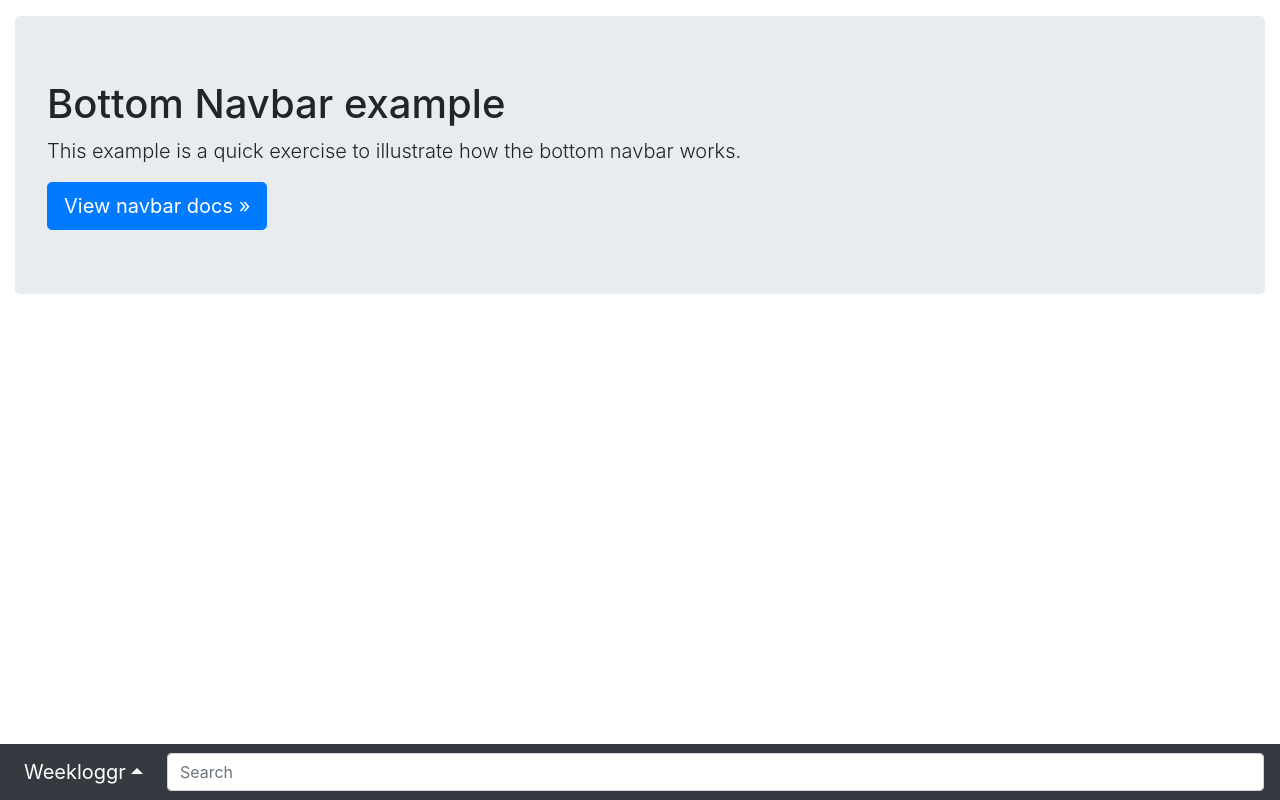
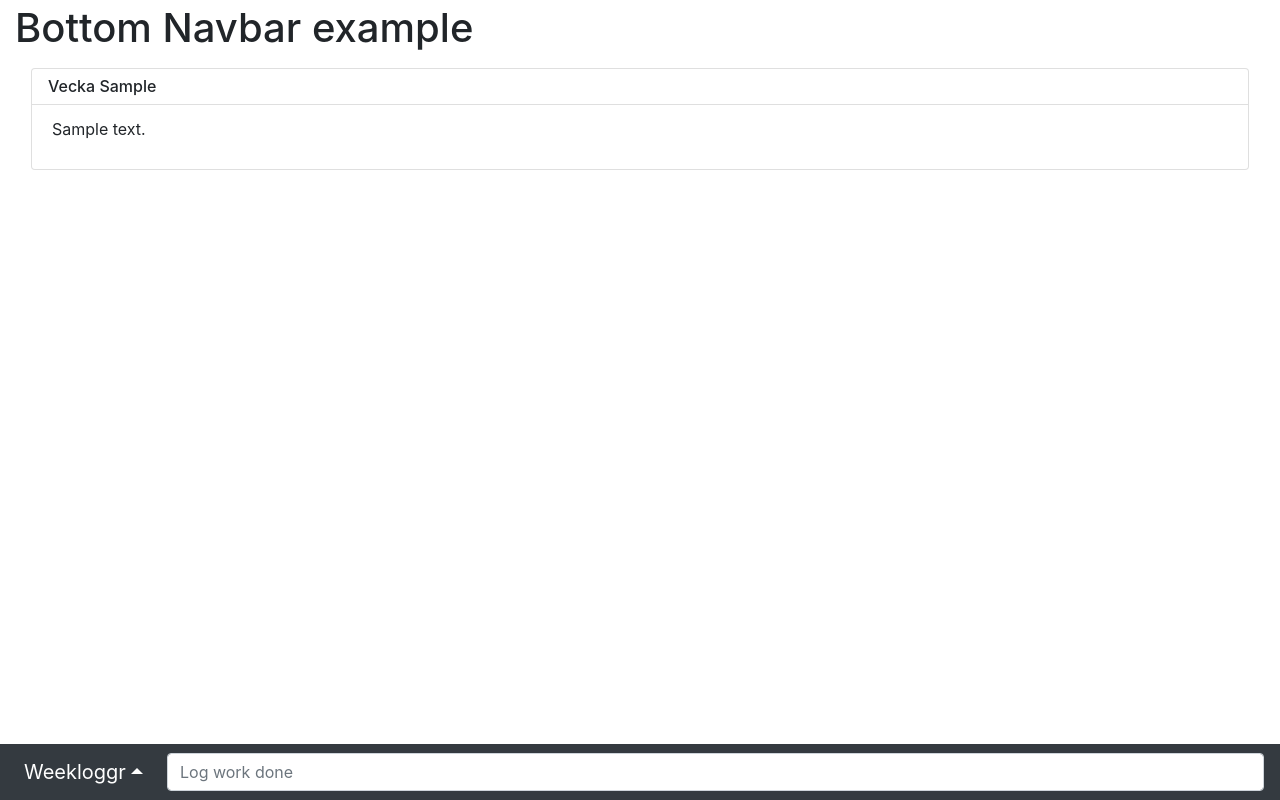
Before and after one commit to Jojjeboy/weekloggr, a PHP site: page /weekloggr/ in a window 1280 px wide. Run offline with PHP 8.4, Linux system fonts and the light colour scheme; tables that the repository leaves empty or names only in its code hold one stand-in row (values such as "Sample post").

Commit message:
bootstrap more

```diff
--- a/views/start.php
+++ b/views/start.php
@@ -18,10 +18,27 @@
 
 <body>
     <div class="container-fluid">
-        <div class="jumbotron mt-3">
+        <div class="mt-1">
             <h1>Bottom Navbar example</h1>
-            <p class="lead">This example is a quick exercise to illustrate how the bottom navbar works.</p>
-            <a class="btn btn-lg btn-primary" href="/docs/4.4/components/navbar/" role="button">View navbar docs &raquo;</a>
+            <?php
+        $weeknr = 0;
+        $first = true;
+        foreach ($weeklogs as $row) {
+            if ($weeknr != $row['weeknr']) {
+                if ($first == false) {
+                    echo '</div></ul>';
+                }
+                echo '<div class="card m-3">';
+                echo '<ul class="mb-3 list-group list-group-flush">';
+                echo '<h6 class="m-2 ml-3">Vecka ' . $row['weeknr'] . '</h6>';
+                $weeknr = $row['weeknr'];
+                $first = false;
+            }
+            echo '<li class="list-group-item">';
+            echo $row['text'];
+            echo '</li>';
+        }
+        ?>
         </div>
     </div>
     <nav class="navbar fixed-bottom navbar-expand navbar-dark bg-dark">
@@ -39,9 +56,11 @@
                     </div>
                 </li>
             </ul>
-            <form class="form-block">
-                <input class="form-control" type="text" placeholder="Search">
+            <form method="POST" name="addweeklog" action="/weekloggr/">
+                <input class="form-control" name="weeklog" type="text" placeholder="Log work done">
+                <button type="submit" class="d-none">Skicka</button>
             </form>
+        </form>
         </div>
     </nav>
     <!--
```
